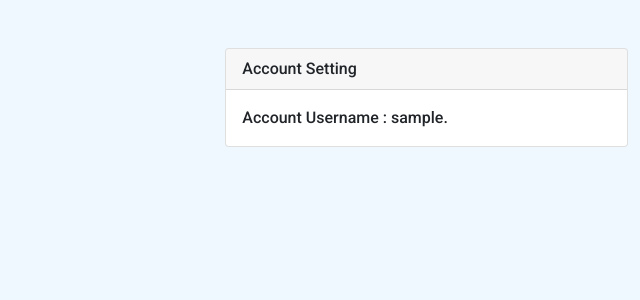
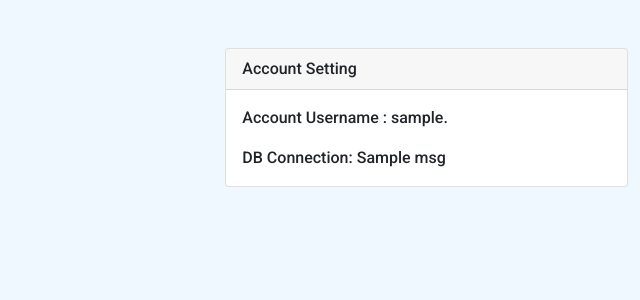
Before and after one commit to mutzy/mikrotik-API, a Flask app: template templates/index.html in a window 1280 px wide. Shown: the top 300 px of the page, without its empty margins (640-1280 px from the left). Run offline with Flask 2, Linux system fonts and the light colour scheme; the template is opened without the code that fills it: most values are stand-ins (such as "Sample title", 1, 10 or a date in 2020).

Commit message:
Added db connection

```diff
--- a/app.py
+++ b/app.py
@@ -8,15 +8,29 @@ from datetime import date
 import ssl
 from librouteros import connect
 import paramiko
+import pymysql
+from flask_sqlalchemy import SQLAlchemy
 
 
 app = Flask(__name__)
 app.env = "Development"
 app.debug = "True"
 app.config['SECRET_KEY'] = '0af158fc013329a0492cc929d3fbee02'
+#session handlers
 app.config["SESSION_PERMANENT"] = False
 app.config["SESSION_TYPE"] = "filesystem"
 Session(app)
+#database
+userpass = 'mysql+pymysql://root:@'
+basedir  = '127.0.0.1'
+dbname   = '/mikrotik_api'
+socket   = '?unix_socket=/opt/lampp/var/mysql/mysql.sock'
+dbname   = dbname + socket
+app.config['SQLALCHEMY_DATABASE_URI'] = userpass + basedir + dbname
+
+app.config['SQLALCHEMY_TRACK_MODIFICATIONS'] = True
+
+db = SQLAlchemy(app)
 
 # creating the date object of today's date
 todays_date = date.today()
@@ -24,8 +38,13 @@ todays_date = date.today()
 
 @app.route('/')
 def index():
+    msg = ''
     if session.get('username'):
-        return render_template('index.html',username = session["username"])
+        if db.session.query('1').from_statement('SELECT 1').all():
+            msg = 'It works.'
+        else:
+            msg =  'Something is broken.'
+        return render_template('index.html',username = session["username"],msg=msg)
     return redirect(url_for('login'))
 
 @app.route("/login",methods=['POST','GET'])
--- a/templates/index.html
+++ b/templates/index.html
@@ -19,6 +19,7 @@
             <div class="card-header">Account Setting</div>
             <div class="card-body">
               <p class="card-text">Account Username : {{ username}}.</p>
+              <p class="card-text">DB Connection: {{ msg }}</p>
             </div>
           </div>
        </div>
```
